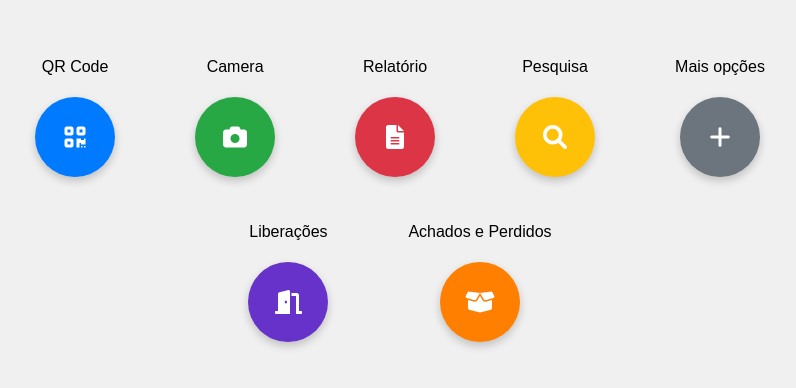
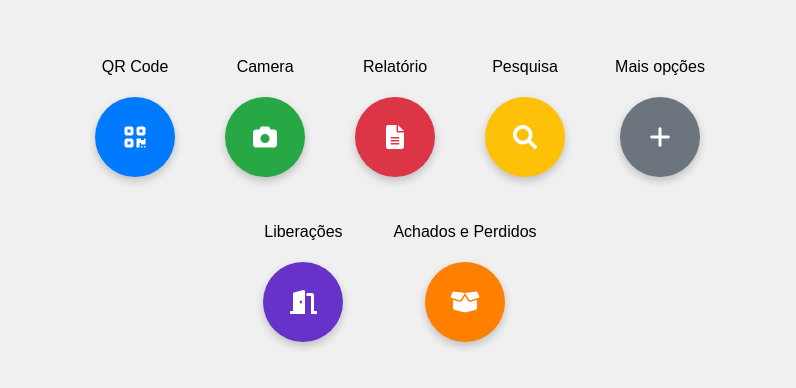
Before and after one commit to Armandodecampos/Ferramentas-Trabalho, a plain HTML site: page index.htm in a window 1280 px wide. Shown: the part 208-596 px from the top of the page, without its empty margins (240-1036 px from the left). Drawn offline with Linux system fonts and the light colour scheme.

Commit message:
Update index.htm

```diff
--- a/index.htm
+++ b/index.htm
@@ -30,7 +30,7 @@
         .linha-botoes {
             display: flex;
             justify-content: center;
-            gap: 80px;
+            gap: 50px;
         }
 
         /* Estilo para o container de cada botão com o texto */
```
